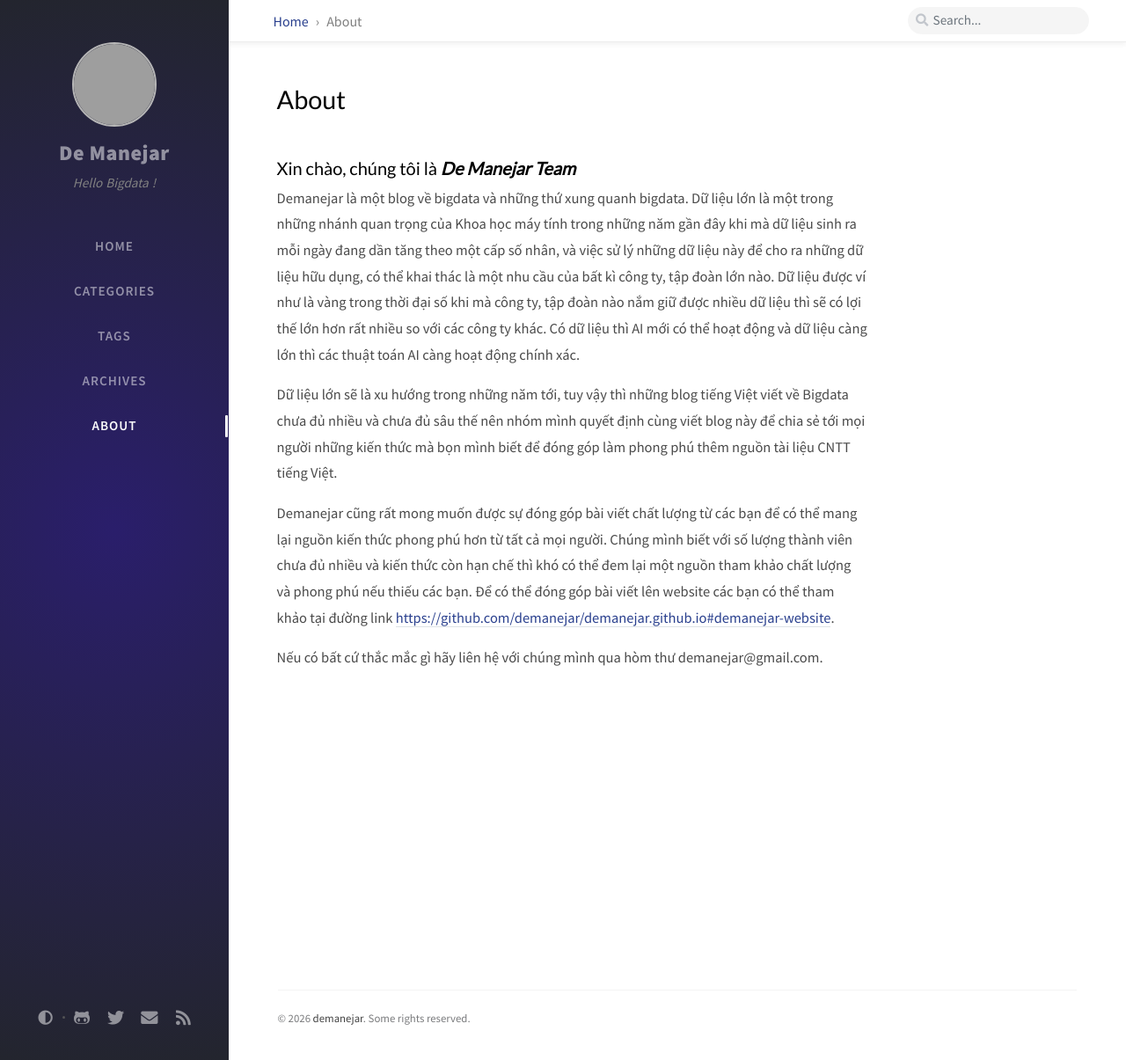
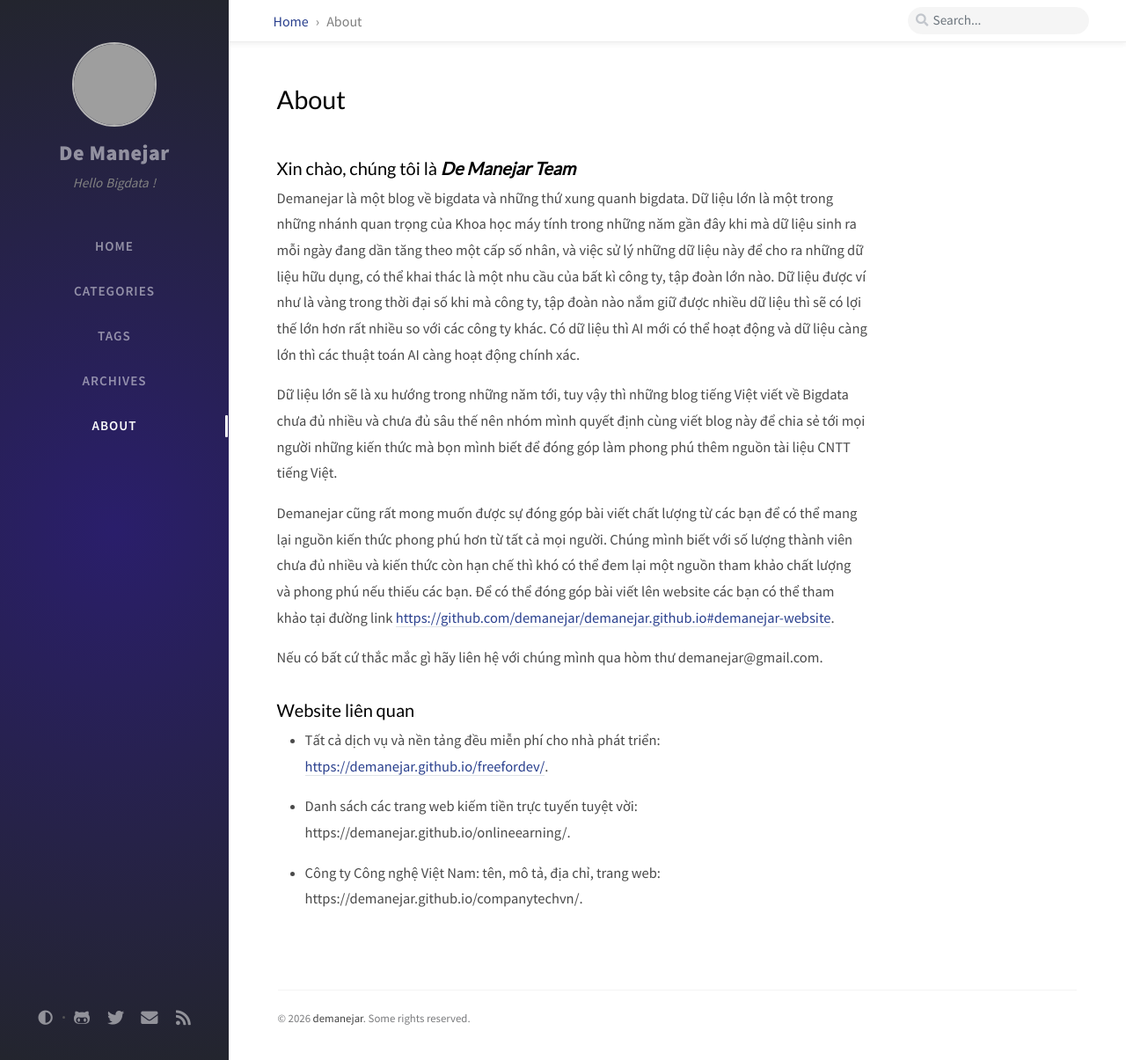
Before and after one commit to demanejar/demanejar.github.io, a Jekyll site: the page built from _tabs/about.md, in a window 1280 px wide and 1205 px high. Shown: the whole window at 88% size. Built offline with Jekyll 4.4.1, drawn with Linux system fonts in a browser that asks for light colours; nearby versions of some CDN libraries; comment, search, counter and statistics services are not loaded; grey boxes are pictures that could not be loaded.

Commit message:
add some info to about

```diff
--- a/_tabs/about.md
+++ b/_tabs/about.md
@@ -3,6 +3,7 @@ title: About
 icon: fas fa-info
 order: 4
 ---
+
 ### Xin chào, chúng tôi là ***De Manejar Team***
 
 Demanejar là một blog về bigdata và những thứ xung quanh bigdata. Dữ liệu lớn là một trong những nhánh quan trọng của Khoa học máy tính trong những năm gần đây khi mà dữ liệu sinh ra mỗi ngày đang dần tăng theo một cấp số nhân, và việc sử lý những dữ liệu này để cho ra những dữ liệu hữu dụng, có thể khai thác là một nhu cầu của bất kì công ty, tập đoàn lớn nào. Dữ liệu được ví như là vàng trong thời đại số khi mà công ty, tập đoàn nào nắm giữ được nhiều dữ liệu thì sẽ có lợi thế lớn hơn rất nhiều so với các công ty khác. Có dữ liệu thì AI mới có thể hoạt động và dữ liệu càng lớn thì các thuật toán AI càng hoạt động chính xác.
@@ -12,3 +13,11 @@ Dữ liệu lớn sẽ là xu hướng trong những năm tới, tuy vậy thì
 Demanejar cũng rất mong muốn được sự đóng góp bài viết chất lượng từ các bạn để có thể mang lại nguồn kiến thức phong phú hơn từ tất cả mọi người. Chúng mình biết với số lượng thành viên chưa đủ nhiều và kiến thức còn hạn chế thì khó có thể đem lại một nguồn tham khảo chất lượng và phong phú nếu thiếu các bạn. Để có thể đóng góp bài viết lên website các bạn có thể tham khảo tại đường link [https://github.com/demanejar/demanejar.github.io#demanejar-website](https://github.com/demanejar/demanejar.github.io#demanejar-website).
 
 Nếu có bất cứ thắc mắc gì hãy liên hệ với chúng mình qua hòm thư demanejar@gmail.com.
+
+### Website liên quan
+
+- Tất cả dịch vụ và nền tảng đều miễn phí cho nhà phát triển: [https://demanejar.github.io/freefordev/](https://demanejar.github.io/freefordev/).
+
+- Danh sách các trang web kiếm tiền trực tuyến tuyệt vời: https://demanejar.github.io/onlineearning/.
+
+- Công ty Công nghệ Việt Nam: tên, mô tả, địa chỉ, trang web: https://demanejar.github.io/companytechvn/.
```
